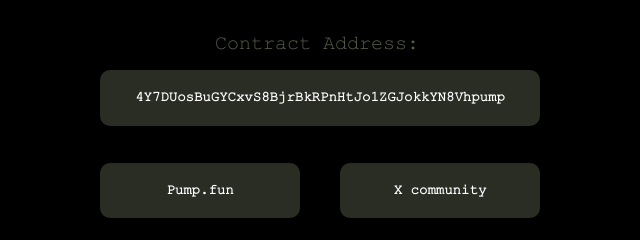
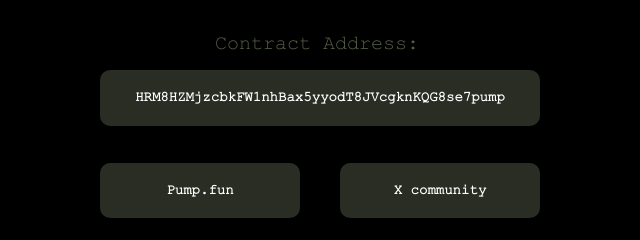
Before and after one commit to shoshaine/hivemind, a website: page index.html in a window 1280 px wide. Shown: the part 891-1131 px from the top of the page, 320-960 px from the left. Drawn offline with Linux system fonts and the light colour scheme; a web font is replaced by a local one.

Commit message:
Update index.html

```diff
--- a/index.html
+++ b/index.html
@@ -40,7 +40,7 @@
                 <div class="t39-iro tn-8m7 style-2eJmA" data-elem-id="1758112915116" id="style-2eJmA"> <a class="tn-1e9" href="https://x.com/i/communities/1985654904795369503">X community</a> </div>
                 <div class="t39-iro tn-8m7 style-jAtfO" data-elem-id="175811294354274390" id="style-jAtfO"> <a class="tn-1e9" href="https://pump.fun/coin/4Y7DUosBuGYCxvS8BjrBkRPnHtJo1ZGJokkYN8Vhpump">Pump.fun</a> </div>
                 <div class="t39-iro tn-8m7 style-w8DmX" data-elem-id="1758113052053" id="style-w8DmX">
-                    <div class="tn-1e9">4Y7DUosBuGYCxvS8BjrBkRPnHtJo1ZGJokkYN8Vhpump</div>
+                    <div class="tn-1e9">HRM8HZMjzcbkFW1nhBax5yyodT8JVcgknKQG8se7pump</div>
                 </div>
                 <div class="t39-iro tn-8m7 style-i4Fwt" data-elem-id="1758113142460" id="style-i4Fwt">
                     <div class="tn-1e9 style-W7MC7" id="style-W7MC7">Contract Address:</div>
```
